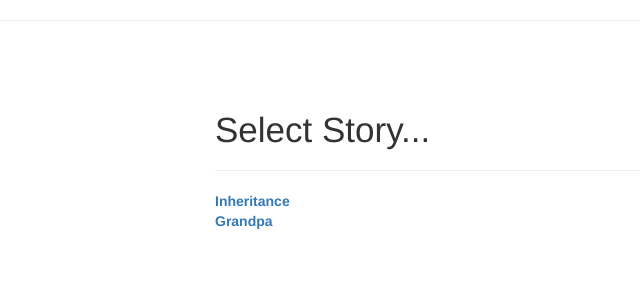
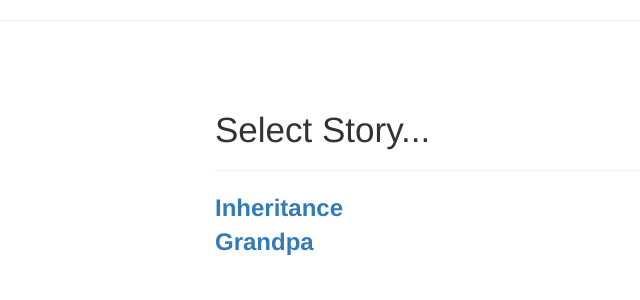
Before and after one commit to janroddy/mad_labs, a Django app: page /StoryList-by-Sean/ in a window 1280 px wide. Shown: the part 48-348 px from the top of the page, without its empty margins (190-830 px from the left). Run offline with Django 3.2, Linux system fonts and the light colour scheme; data comes from the database, SQL or seed files in the repository; data that the repository does not hold is empty; some libraries are stand-ins or nearby versions.

Commit message:
font size on story list

```diff
--- a/MadLads/MadLadParser/static/css/main.css
+++ b/MadLads/MadLadParser/static/css/main.css
@@ -109,6 +109,11 @@ li a:hover {
   text-decoration: underline;
 }
 
+#StoryList {
+  font-size: 24px;
+
+}
+
 #story-title {
   text-align: center;
 }
```
